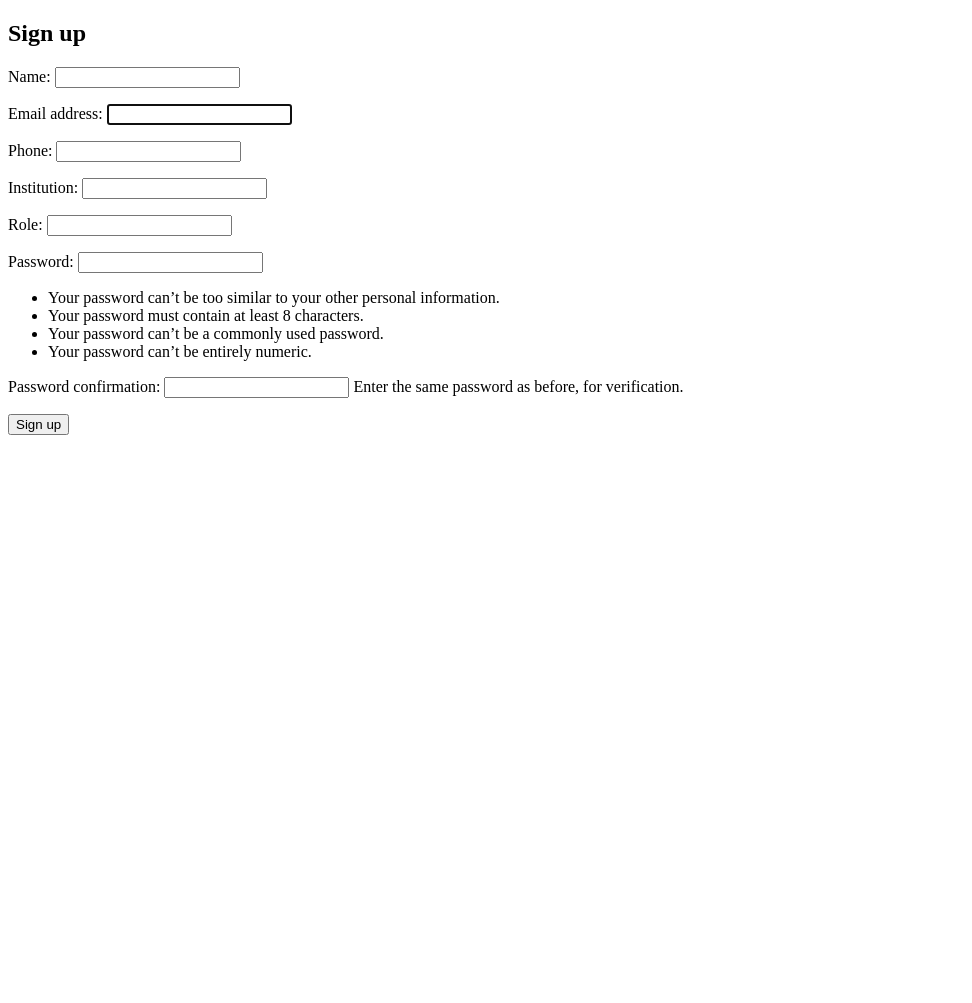
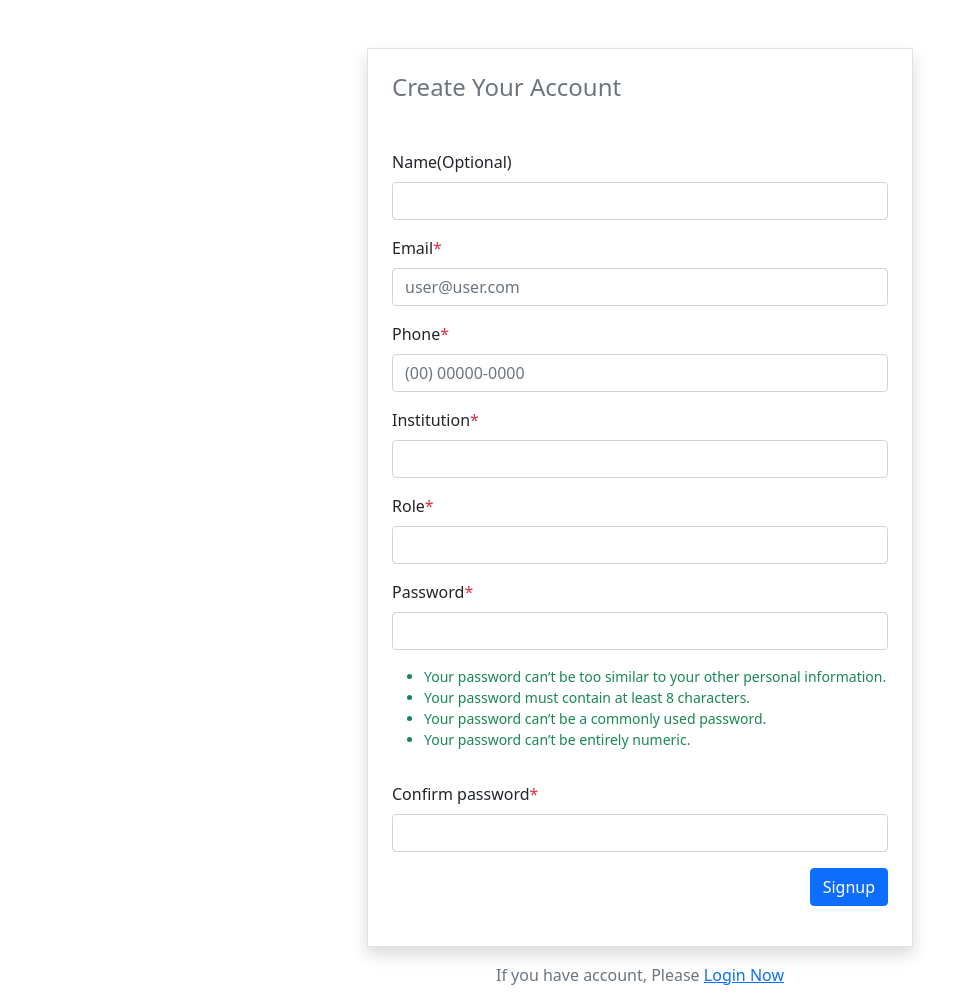
Before and after one commit to Dosimagem/web_server_backend, a Django app: page /accounts/signup/ in a window 1280 px wide. Shown: the whole page, without its empty margins (0-972 px from the left). Before the commit the page ends 435 px from the top, so only its background shows below. Run offline with Django 3.2, Linux system fonts and the light colour scheme.

Commit message:
Melhorar o tela de cadastro.
close #28

```diff
--- a/web_server/users/templates/users/signup.html
+++ b/web_server/users/templates/users/signup.html
@@ -2,14 +2,71 @@
 <html lang="en">
 <head>
     <meta charset="UTF-8">
-    <title>Starting a session</title>
+    <title>Signup</title>
+    <link href="https://cdn.jsdelivr.net/npm/bootstrap@5.1.3/dist/css/bootstrap.min.css" rel="stylesheet" integrity="sha384-1BmE4kWBq78iYhFldvKuhfTAU6auU8tT94WrHftjDbrCEXSU1oBoqyl2QvZ6jIW3" crossorigin="anonymous">
 </head>
 <body>
-  <h2>Sign up</h2>
-  <form method="post">
-    {% csrf_token %}
-    {{ form.as_p }}
-    <button type="submit">Sign up</button>
-  </form>
+  <div class="container">
+    <div class="row">
+      <div class="col-md-6 offset-md-3">
+        <div class="signup-form">
+          <form method="post" class="mt-5 border p-4 bg-ligth shadow">
+            {% csrf_token %}
+
+            <h4 class="mb-5 text-secondary">Create Your Account</h4>
+            <div class="row">
+              <div class="mb-3 col-md-12">
+                <label for="name" class="form-label">Name(Optional)</label>
+                <input name="name" type="text" class="form-control" id="name" value="{{ form.name.value|default:''}}">
+              </div>
+
+              <div class="mb-3 col-md-12">
+                <label for="email" class="form-label">Email<span class="text-danger">*</span></label>
+                <input name="email" type="email" class="form-control" id="email"  placeholder="user@user.com" value="{{form.email.value|default:''}}" required>
+                <span class="text-danger">{{ form.email.errors }}</span>
+              </div>
+
+              <div class="mb-3 col-md-12">
+                <label for="phone" class="form-label">Phone<span class="text-danger">*</span></label>
+                <input name="phone" type="text" class="form-control" id="phone"  placeholder="(00) 00000-0000" value="{{form.phone.value|default:''}}" required>
+                <span class="text-danger">{{ form.phone.errors }}</span>
+              </div>
+
+              <div class="mb-3 col-md-12">
+                <label for="Institution" class="form-label">Institution<span class="text-danger">*</span></label>
+                <input name="institution" type="text" class="form-control" id="Institution" value="{{form.institution.value|default:''}}" required>
+                <span class="text-danger">{{ form.institution.errors }}</span>
+              </div>
+
+              <div class="mb-3 col-md-12">
+                <label for="Role" class="form-label">Role<span class="text-danger">*</span></label>
+                <input name="role" type="text" class="form-control" id="Role" value="{{form.role.value|default:''}}" required>
+                <span class="text-danger">{{ form.role.errors }}</span>
+              </div>
+
+              <div class="mb-3 col-md-12">
+                <label for="password1" class="form-label">Password<span class="text-danger">*</span></label>
+                <input name="password1" type="password" class="form-control" id="password1"  required>
+              </div>
+              <small class="mb-3 col-md-12 text-primary">
+                <span class="text-success">{{form.password1.help_text}}</span>
+              </small>
+
+              <div class="mb-3 col-md-12">
+                <label for="password2" class="form-label">Confirm password<span class="text-danger">*</span></label>
+                <input name="password2" type="password" class="form-control" id="password2"  required>
+                <span class="text-danger">{{ form.password2.errors }}</span>
+              </div>
+
+              <div class="mb-3 col-md12">
+                <button type="submit"  class="btn btn-primary float-end">Signup</button>
+              </div>
+            </div>
+          </form>
+          <p class="text-center mt-3 text-secondary">If you have account, Please <a href="{% url 'login' %}">Login Now</a></p>
+        </div>
+      </div>
+    </div>
+  </div>
 </body>
 </html>
--- a/web_server/users/views.py
+++ b/web_server/users/views.py
@@ -12,6 +12,7 @@ def index(request):
 def signup(request):
     if request.method == 'POST':
         form = SignUpForm(request.POST)
+
         if form.is_valid():
 
             user = form.save()
```
